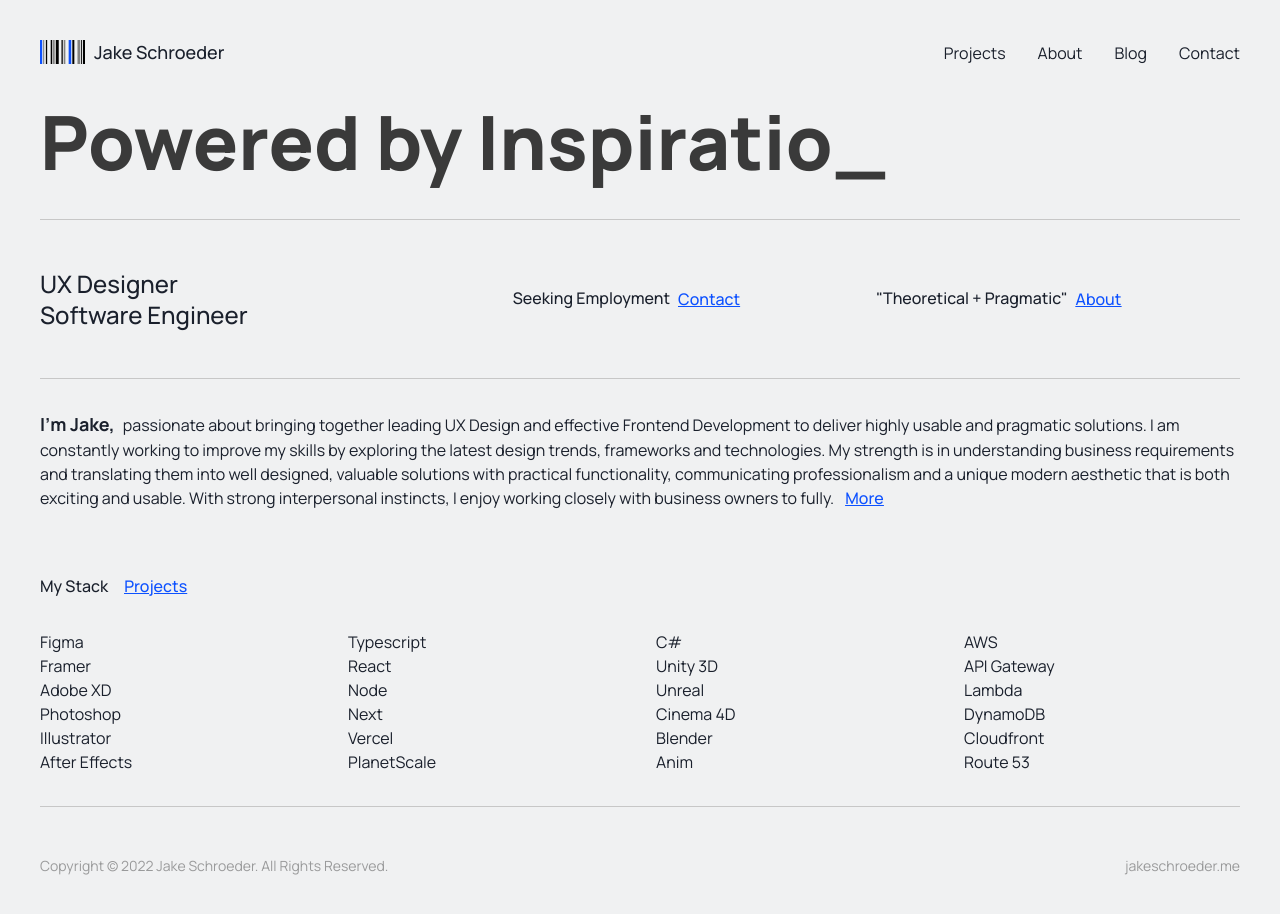
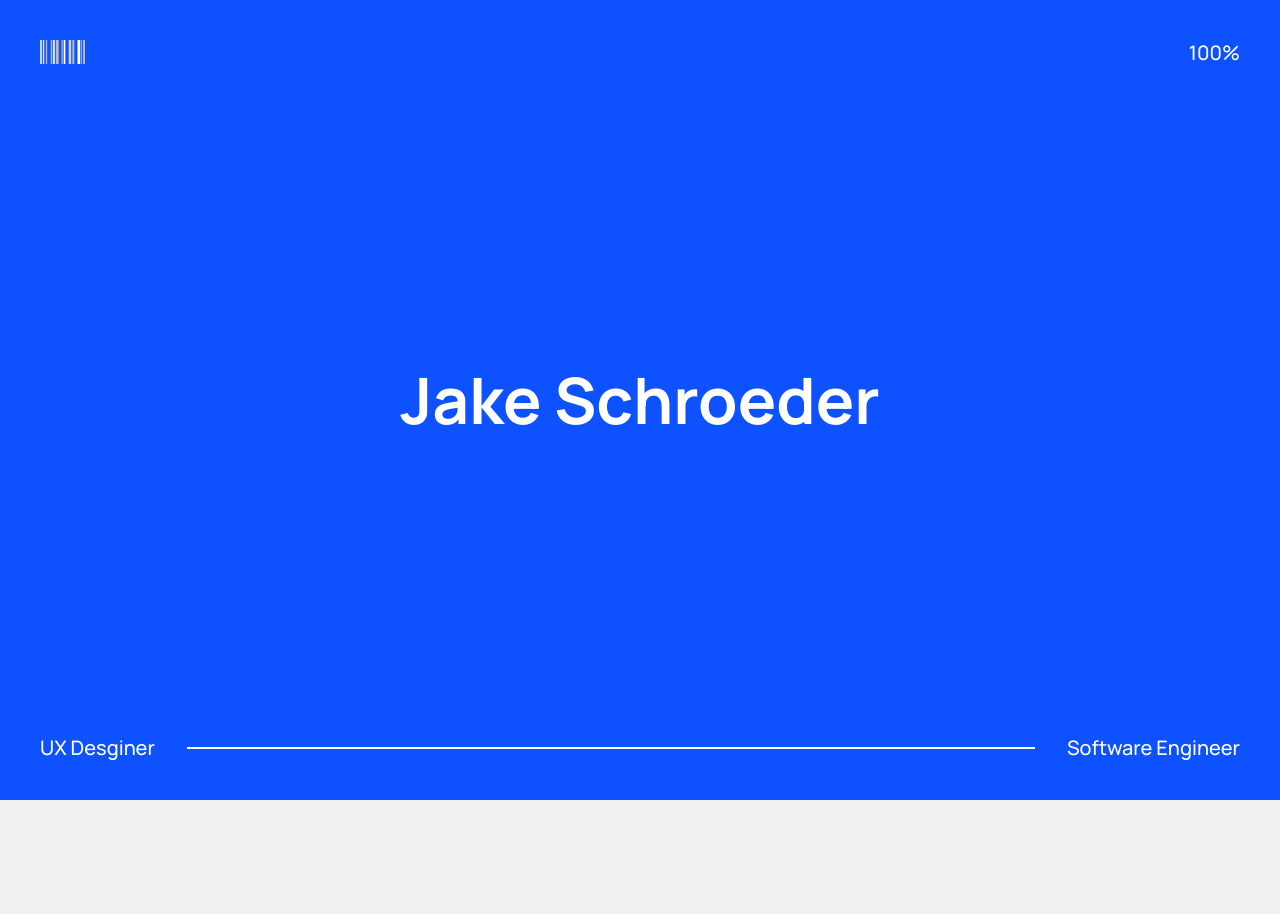
Before and after one commit to JakeSchroeder/jakethefirst.com, a Next.js app: page / in a window 1280 px wide. Shown: the top 914 px of the page. After the commit the page ends 800 px from the top, so only its background shows below. Built offline with nearby package versions, Linux system fonts and the light colour scheme.

Commit message:
added animations

```diff
--- a/components/loading/loader.tsx
+++ b/components/loading/loader.tsx
@@ -1,4 +1,4 @@
-import { Box, Center, Container, Flex, Heading, HStack, VStack } from "@chakra-ui/react";
+import { Box, Center, Container, Fade, Flex, Heading, HStack, SlideFade, VStack } from "@chakra-ui/react";
 import { animate, motion } from "framer-motion";
 import { MotionConfig } from "framer-motion";
 import { FC, useEffect, useRef } from "react";
@@ -33,9 +33,9 @@ const Loader: FC<LoaderProps> = ({ setIsLoading }) => {
     const node = percentageTextRef.current;
 
     const controls = animate(0, 100, {
-      duration: 4,
+      duration: 5,
       onUpdate(value) {
-        node!.textContent = value.toFixed(0);
+        node!.textContent = `${value.toFixed(0)}%`;
       },
     });
 
@@ -47,25 +47,64 @@ const Loader: FC<LoaderProps> = ({ setIsLoading }) => {
   return (
     <motion.div
       style={{ width: "100%", height: "100%", position: "fixed" }}
-      initial={{ opacity: 1 }}
+      key="overlay"
+      animate={{ opacity: 1 }}
       exit={{ opacity: 0 }}
-      transition={{
-        ease: "easeInOut",
-        duration: 1,
-      }}
     >
       <Center w="100%" h="100%" bg="brand">
         <Container maxW="1440px" h="100%" w="100%" px={{ base: "4", sm: "10" }}>
-          <VStack w="100%" h="100%" justifyContent="space-between" py="8" color="white">
+          <VStack w="100%" h="100%" justifyContent="space-between" py="10" color="white">
+            <motion.div
+              key="overlay-header"
+              style={{ width: "100%" }}
+              initial={{ opacity: 0 }}
+              animate={{ opacity: 1 }}
+              exit={{ opacity: 0 }}
+              transition={{
+                delay: 1,
+              }}
+              // transition={{
+              //   ease: "easeInOut",
+              //   duration: 2,
+              // }}
+            >
               <HStack justifyContent="space-between" alignItems="center" w="100%">
                 {logo}
                 <Heading fontSize="xl" as="h4" fontWeight="medium" ref={percentageTextRef}></Heading>
               </HStack>
-            <motion.div>
+            </motion.div>
+            <motion.div
+              initial={{ opacity: 0 }}
+              animate={{ opacity: 1 }}
+              exit={{ opacity: 0 }}
+              transition={{
+                enter: {
+                  duration: 2,
+                },
+                exit: {
+                  duration: 2,
+                },
+              }}
+            >
               <Heading textAlign="center" as="h1" fontSize={{ base: "14vw", sm: "7vw", lg: "5vw" }}>
                 Jake Schroeder
               </Heading>
             </motion.div>
+            <motion.div
+              style={{ width: "100%" }}
+              initial={{ y: "200px" }}
+              animate={{ y: 0 }}
+              exit={{ y: "200px" }}
+              transition={{
+                delay: 2,
+                enter: {
+                  duration: 2,
+                },
+                exit: {
+                  duration: 1,
+                },
+              }}
+            >
               <Flex flexDir={{ base: "column", sm: "row" }} justifyContent="space-between" alignItems="center" w="100%">
                 <Heading fontSize="xl" as="h4" fontWeight="medium" whiteSpace="nowrap">
                   UX Desginer
@@ -79,7 +118,8 @@ const Loader: FC<LoaderProps> = ({ setIsLoading }) => {
                     width: "100%",
                   }}
                   transition={{
-                  duration: 4,
+                    duration: 7,
+                    delay: 1,
                   }}
                   onAnimationComplete={() => setIsLoading(false)}
                 >
@@ -96,6 +136,7 @@ const Loader: FC<LoaderProps> = ({ setIsLoading }) => {
                   Software Engineer
                 </Heading>
               </Flex>
+            </motion.div>
           </VStack>
         </Container>
       </Center>
--- a/components/navigation/footer.tsx
+++ b/components/navigation/footer.tsx
@@ -1,8 +1,9 @@
-import { Flex, Text } from "@chakra-ui/react";
+import { Fade, Flex, SlideFade, Text } from "@chakra-ui/react";
 import { FC } from "react";
 
 const Footer: FC = () => {
   return (
+    <Fade style={{ width: "100%" }} in={true} delay={1}>
       <Flex
         py="6vh"
         w="100%"
@@ -20,6 +21,7 @@ const Footer: FC = () => {
           jakeschroeder.me
         </Text>
       </Flex>
+    </Fade>
   );
 };
 
--- a/components/sections/about.tsx
+++ b/components/sections/about.tsx
@@ -26,7 +26,15 @@ const AboutSection: FC = () => {
         colSpan={{ base: 2, sm: 1, md: 1, mid: 1 }}
         pb={{ base: "8", sm: "0" }}
       >
-        <SlideFade in={isOpen} offsetY="20px">
+        <SlideFade
+          in={isOpen}
+          offsetY="20px"
+          transition={{
+            enter: {
+              delay: 1,
+            },
+          }}
+        >
           <Heading
             as="h2"
             fontSize={{ base: "8vw", sm: "2xl" }}
@@ -45,12 +53,28 @@ const AboutSection: FC = () => {
         </SlideFade>
       </GridItem>
       <GridItem colSpan={{ base: 2, sm: 1, md: 1, mid: 1 }} display="flex" alignItems="center">
-        <SlideFade in={isOpen} offsetY="20px">
+        <SlideFade
+          transition={{
+            enter: {
+              delay: 1,
+            },
+          }}
+          in={isOpen}
+          offsetY="20px"
+        >
           <Heading as="h2" fontSize={{ base: "md" }} fontWeight="medium" textAlign="left">
             Seeking Employment
           </Heading>
         </SlideFade>
-        <SlideFade in={isOpen} offsetY="20px">
+        <SlideFade
+          in={isOpen}
+          offsetY="20px"
+          transition={{
+            enter: {
+              delay: 1.5,
+            },
+          }}
+        >
           <Text
             display={{ base: "block", mid: "block" }}
             pl="2"
@@ -71,7 +95,15 @@ const AboutSection: FC = () => {
         alignItems="center"
         pt={{ base: "4", sm: "0" }}
       >
-        <SlideFade in={isOpen} offsetY="20px">
+        <SlideFade
+          in={isOpen}
+          offsetY="20px"
+          transition={{
+            enter: {
+              delay: 1,
+            },
+          }}
+        >
           <Heading as="h2" fontSize={{ base: "md" }} fontWeight="medium" textAlign="left">
             &quot;Theoretical +
             <Box display={{ base: "none", mid: "none" }}>
@@ -80,7 +112,15 @@ const AboutSection: FC = () => {
             Pragmatic&quot;
           </Heading>
         </SlideFade>
-        <SlideFade in={isOpen} offsetY="20px">
+        <SlideFade
+          in={isOpen}
+          offsetY="20px"
+          transition={{
+            enter: {
+              delay: 1.5,
+            },
+          }}
+        >
           <Text
             display={{ base: "block", mid: "block" }}
             pl="2"
--- a/components/sections/description.tsx
+++ b/components/sections/description.tsx
@@ -1,4 +1,4 @@
-import { Box, Grid, GridItem, Heading, HStack, List, ListItem, Text } from "@chakra-ui/react";
+import { Box, Grid, GridItem, Heading, HStack, List, ListItem, SlideFade, Text } from "@chakra-ui/react";
 import Link from "next/link";
 import { FC } from "react";
 
@@ -14,6 +14,7 @@ const DescriptionSection: FC = () => {
         borderColor="border"
         pb={{ base: "8", mid: "0" }}
       >
+        <SlideFade in={true} offsetY="20px" delay={1}>
           <Text>
             <Box as="span" display="inline" fontSize="lg" fontWeight="bold" pr="2">
               I’m Jake,
@@ -21,15 +22,17 @@ const DescriptionSection: FC = () => {
             passionate about bringing together leading UX Design and effective Frontend Development to deliver highly
             usable and pragmatic solutions. I am constantly working to improve my skills by exploring the latest design
             trends, frameworks and technologies. My strength is in understanding business requirements and translating
-          them into well designed, valuable solutions with practical functionality, communicating professionalism and a
-          unique modern aesthetic that is both exciting and usable. With strong interpersonal instincts, I enjoy working
-          closely with business owners to fully.{" "}
+            them into well designed, valuable solutions with practical functionality, communicating professionalism and
+            a unique modern aesthetic that is both exciting and usable. With strong interpersonal instincts, I enjoy
+            working closely with business owners to fully.{" "}
             <Box as="span" pl="2" color="brand" fontWeight="medium" textDecoration="underline">
               <Link href="/blog">More</Link>
             </Box>
           </Text>
+        </SlideFade>
       </GridItem>
       <GridItem colSpan={2} pt={{ base: "8", mid: "0" }}>
+        <SlideFade in={true} offsetY="20px" delay={1}>
           <HStack w="100%" alignItems="center">
             <Heading as="h2" fontSize={{ base: "md" }} fontWeight="medium">
               My Stack
@@ -80,6 +83,7 @@ const DescriptionSection: FC = () => {
               </List>
             </GridItem>
           </Grid>
+        </SlideFade>
       </GridItem>
     </Grid>
   );
--- a/components/sections/title.tsx
+++ b/components/sections/title.tsx
@@ -3,11 +3,6 @@ import { FC, useEffect } from "react";
 import { Typewriter, useTypewriter } from "react-simple-typewriter";
 import { TypewriterProps } from "react-simple-typewriter/dist/Hooks/useTypewriter";
 import { motion } from "framer-motion";
-
-const variants = {
-  visible: { opacity: 1 },
-  hidden: { opacity: 0 },
-};
 
 const TitleSection: FC = () => {
   const { text, count } = useTypewriter({
@@ -21,6 +16,7 @@ const TitleSection: FC = () => {
 
   return (
     <Flex display={{ base: "none", sm: "flex" }}>
+      <SlideFade in={true} offsetY={"-20px"} delay={1}>
         <Heading
           color="#3A3A3A"
           display="flex"
@@ -29,16 +25,7 @@ const TitleSection: FC = () => {
           py={{ base: "8", mid: "6vh" }}
           fontWeight="black"
         >
-        <motion.div
-          key="loader"
-          variants={variants}
-          transition={{
-            duration: 8,
-            delay: 5,
-          }}
-        >
           Powered by&nbsp;
-        </motion.div>
           <Typewriter
             words={["Inspiration.", "Creativity.", "Abstraction.", "Code."]}
             loop={1}
@@ -49,6 +36,7 @@ const TitleSection: FC = () => {
             delaySpeed={1500}
           />
         </Heading>
+      </SlideFade>
     </Flex>
   );
 };
```
Lines whose indentation alone changed are shown as unchanged.
